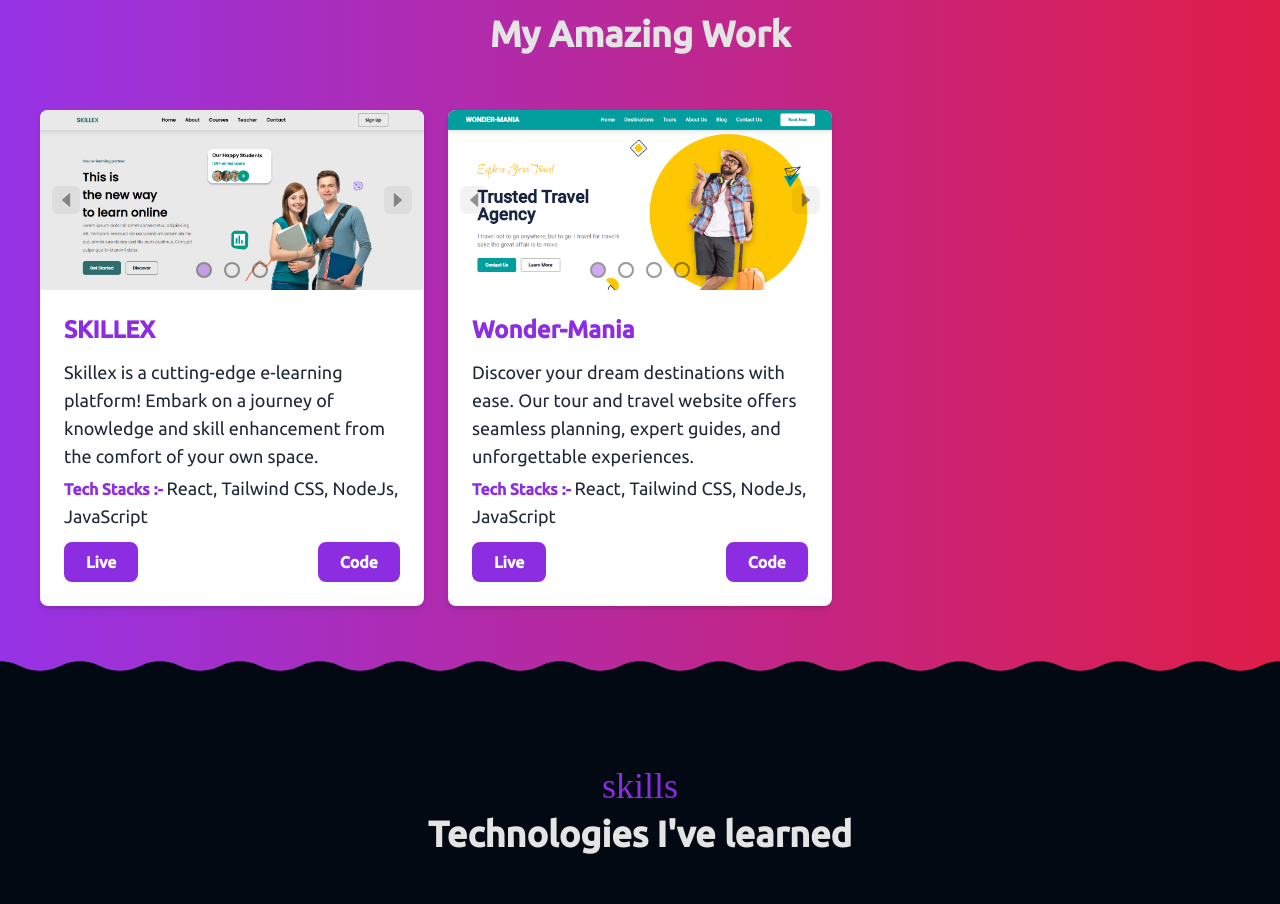
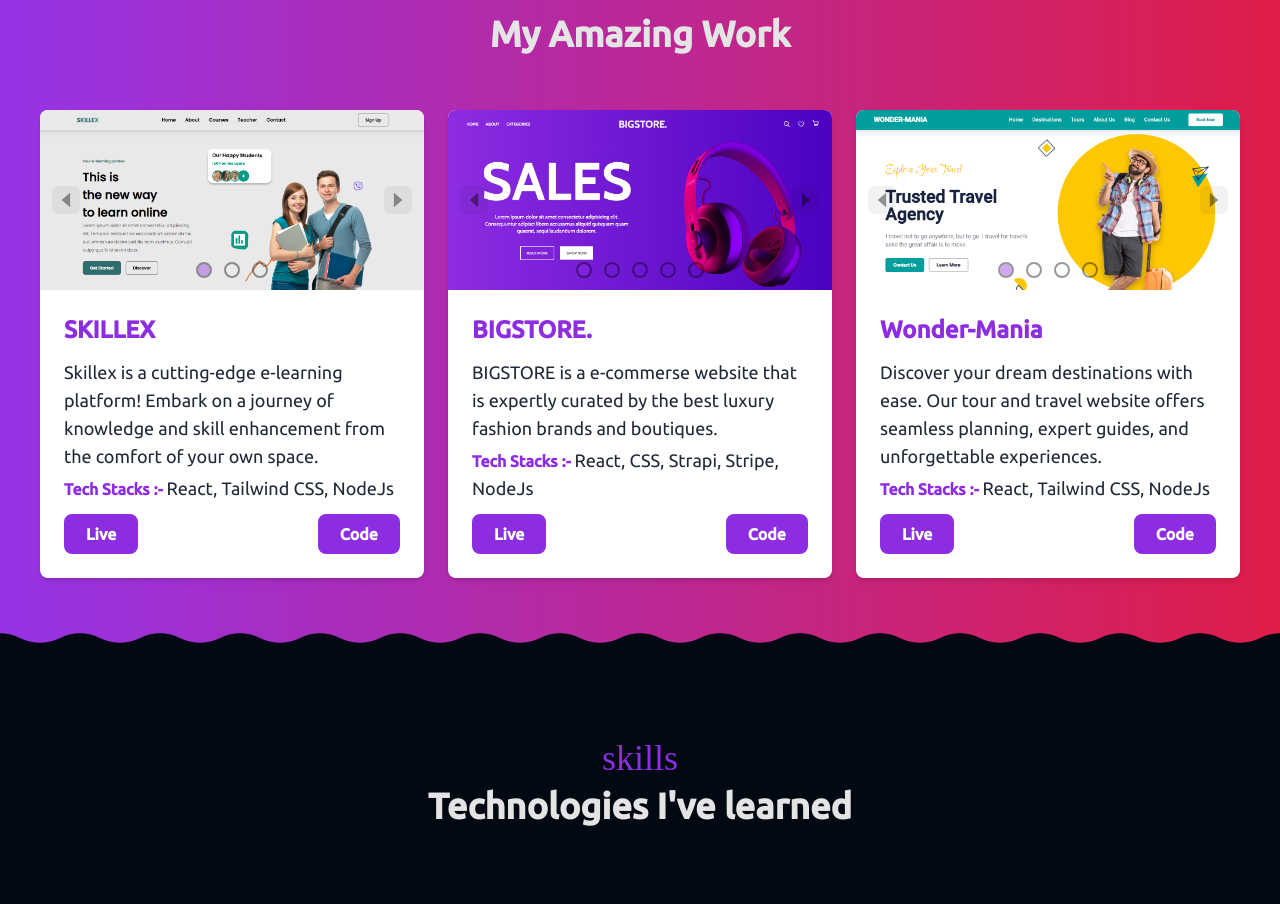
Before and after one commit to adnan25042001/portfolio, a React (Vite) app: page / in a window 1280 px wide. Shown: the part 1554-2458 px from the top of the page. Built offline with nearby package versions, Linux system fonts and the light colour scheme; a web font is replaced by a local one.

Commit message:
updated portfolio images

```diff
--- a/src/assets/data.js
+++ b/src/assets/data.js
@@ -1,6 +1,12 @@
 import s1 from "../assets/images/portfolio/skillex/s-1.png";
 import s2 from "../assets/images/portfolio/skillex/s-2.png";
 import s3 from "../assets/images/portfolio/skillex/s-3.png";
+
+import bs1 from "../assets/images/portfolio/bigstore/bs-1.png";
+import bs2 from "../assets/images/portfolio/bigstore/bs-2.png";
+import bs3 from "../assets/images/portfolio/bigstore/bs-3.png";
+import bs4 from "../assets/images/portfolio/bigstore/bs-4.png";
+import bs5 from "../assets/images/portfolio/bigstore/bs-5.png";
 
 import wm1 from "../assets/images/portfolio/wonder-mania/wm-1.png";
 import wm2 from "../assets/images/portfolio/wonder-mania/wm-2.png";
@@ -35,16 +41,25 @@ export const portfolioList = [
         imgList: [s1, s2, s3],
         name: "SKILLEX",
         desc: "Skillex is a cutting-edge e-learning platform! Embark on a journey of knowledge and skill enhancement from the comfort of your own space.",
-        tech: "React, Tailwind CSS, NodeJs, JavaScript",
+        tech: "React, Tailwind CSS, NodeJs",
         live: "https://skillex.onrender.com/",
         code: "https://github.com/adnan25042001/legendary-succotash",
     },
     {
         id: 2,
+        imgList: [bs1, bs2, bs3, bs4, bs5],
+        name: "BIGSTORE.",
+        desc: "BIGSTORE is a e-commerse website that is expertly curated by the best luxury fashion brands and boutiques.",
+        tech: "React, CSS, Strapi, Stripe, NodeJs",
+        live: "https://bigstore-auxi.onrender.com/",
+        code: "https://github.com/adnan25042001/bigstore",
+    },
+    {
+        id: 3,
         imgList: [wm1, wm2, wm3, wm4],
         name: "Wonder-Mania",
         desc: "Discover your dream destinations with ease. Our tour and travel website offers seamless planning, expert guides, and unforgettable experiences.",
-        tech: "React, Tailwind CSS, NodeJs, JavaScript",
+        tech: "React, Tailwind CSS, NodeJs",
         live: "https://wonder-mania.onrender.com/",
         code: "https://github.com/adnan25042001/wonder-mania",
     },
```
